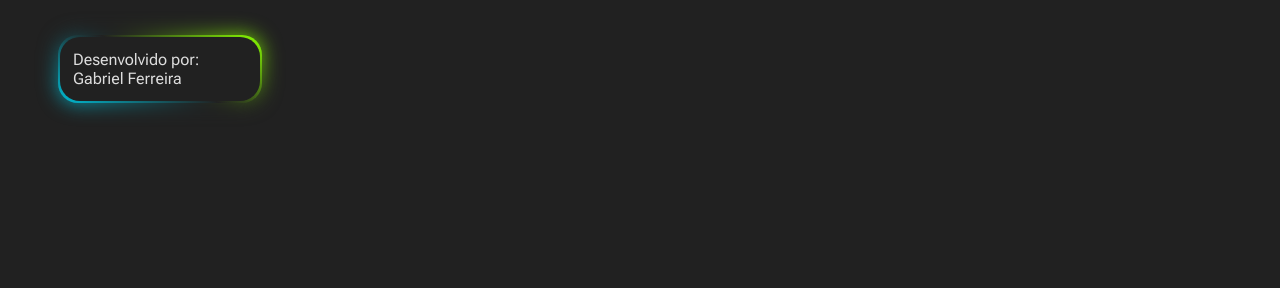
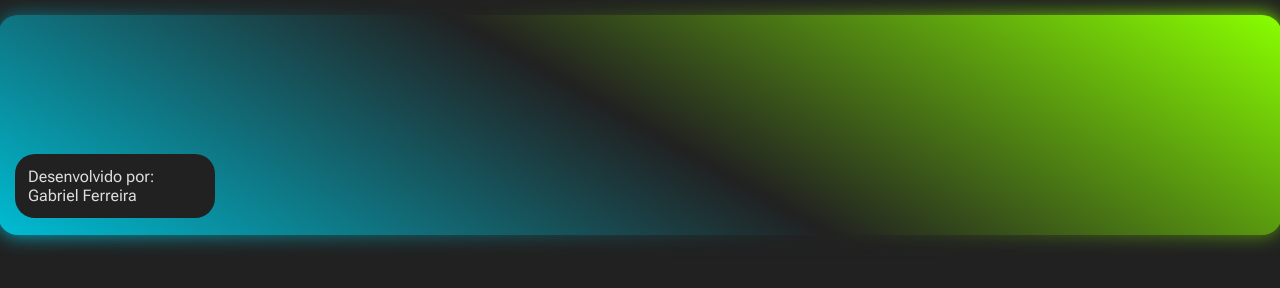
Before and after one commit to gabrielferreira91/cont-hours, a plain HTML site: page index.html in a window 1280 px wide. Shown: the part 454-742 px from the top of the page. Drawn offline with Linux system fonts and the light colour scheme.

Commit message:
Changes in Footer

```diff
--- a/index.html
+++ b/index.html
@@ -55,12 +55,14 @@
     </main>
 
     <footer>
+        <div>
             <span class="developed">
                 Desenvolvido por:
                 <p>
                     Gabriel Ferreira
                 </p>
             <span>
+        </div>
     </footer>
     <script src="./contTime.js"></script>
 </body>
--- a/style.css
+++ b/style.css
@@ -134,15 +134,25 @@ input[type=number] {
 /* ====> FOOTER <====== */
 
 footer {
-    margin: 3rem;
+    display: flex;
+
+    position: relative;
+    align-self:flex-end;
+
+    height: 27vh;
+
+}
+
+footer div{
+    position: relative;
+    align-self:flex-end;
+
+    margin: 1.5rem;
     padding: 1.3rem;
     width: 20rem;
 
     /* border: 3px solid #73AD21;*/
     border-radius: 2rem;
-
-    position: relative;
-    left: 3rem;
 
    background:  #212121;
 }
```
Lines whose indentation alone changed are shown as unchanged.
